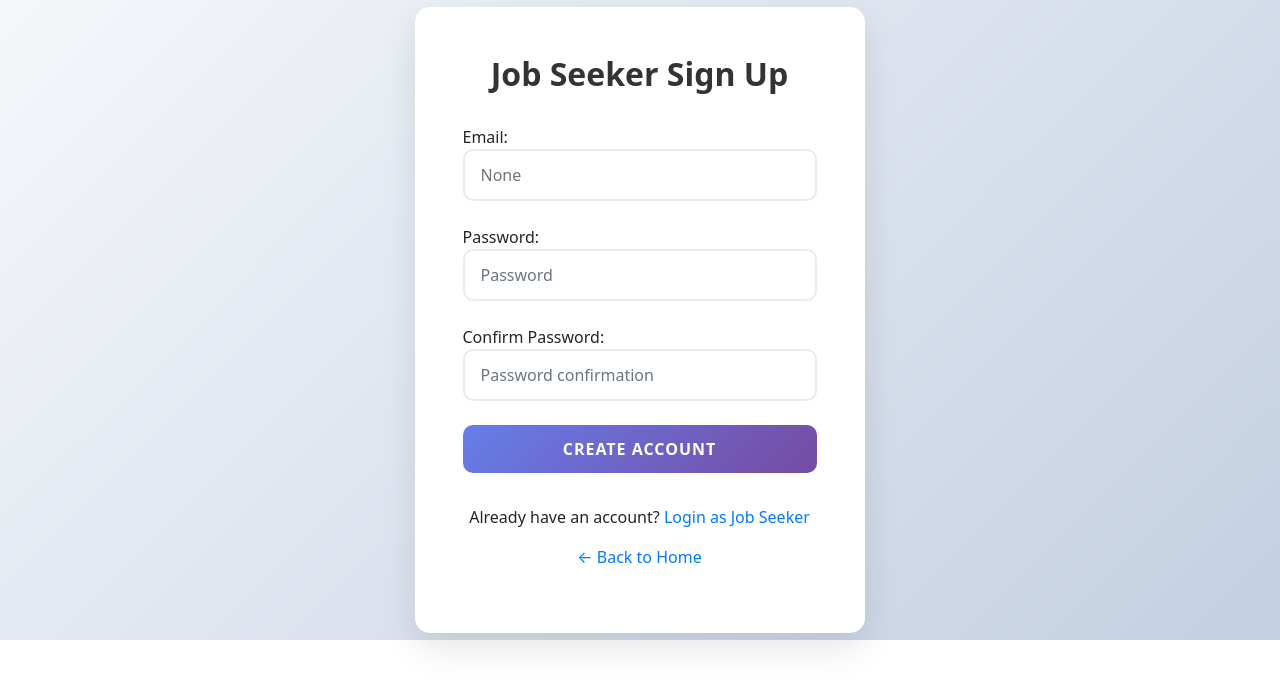
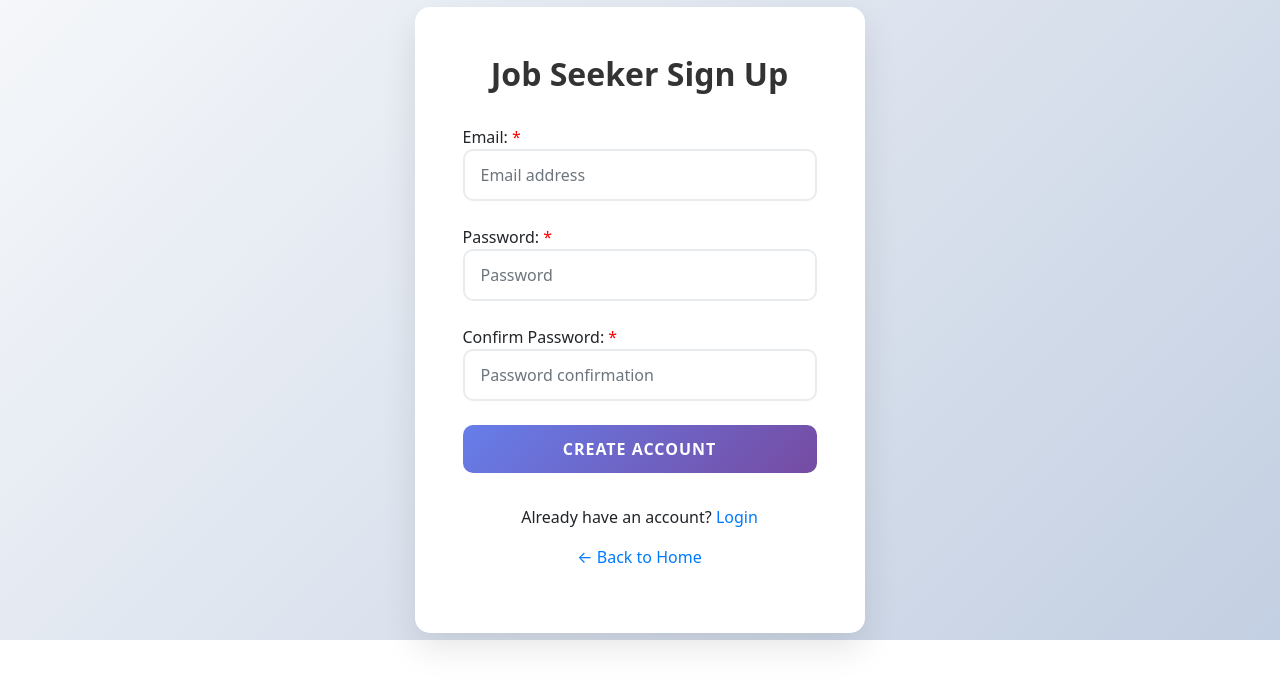
Before and after one commit to UZ9/CS2340JobFinder, a Django app: page /auth/signup/ in a window 1280 px wide. Shown: the part 62-749 px from the top of the page. Run offline with Django 5.2, Linux system fonts and the light colour scheme.

Commit message:
Authentication form tweaks, login redirect

```diff
--- a/jobfinder/authentication/forms.py
+++ b/jobfinder/authentication/forms.py
@@ -5,7 +5,7 @@
 
 
 class CustomUserCreationForm(UserCreationForm):
-    email = forms.EmailField(required=True)
+    email = forms.EmailField(required=True, widget=forms.TextInput(attrs={'placeholder': 'Email'}))
     user_type = forms.ChoiceField(choices=UserProfile.USER_TYPE_CHOICES, required=True)
 
     class Meta:
@@ -17,6 +17,8 @@
         # Remove the username field since we'll use email as username
         if 'username' in self.fields:
             del self.fields['username']
+
+        self.fields['email'].label = "Email address"
 
         # Add CSS classes for better styling
         for field_name, field in self.fields.items():
--- a/jobfinder/static/css/style.css
+++ b/jobfinder/static/css/style.css
@@ -319,3 +319,8 @@
         margin: 1rem;
     }
 }
+
+label.required::after {
+    content: ' *';
+    color: red;
+}
--- a/jobfinder/templates/authentication/login.html
+++ b/jobfinder/templates/authentication/login.html
@@ -44,7 +44,7 @@
 
                     <div class="auth-links">
                         <p>Don't have an account?
-                            <a href="{% url 'authentication:signup' %}?user_type={{ user_type }}">Sign up as {{ user_type_display }}</a>
+                            <a href="{% url 'authentication:signup' %}?user_type={{ user_type }}">Sign up</a>
                         </p>
                         <p>
                             <a href="{% url 'home:index' %}">← Back to Home</a>
--- a/jobfinder/templates/authentication/signup.html
+++ b/jobfinder/templates/authentication/signup.html
@@ -14,7 +14,7 @@
                         {% csrf_token %}
 
                         <div class="form-group">
-                            <label for="{{ form.email.id_for_label }}">Email:</label>
+                            <label class="required" for="{{ form.email.id_for_label }}">Email:</label>
                             {{ form.email }}
                             {% if form.email.errors %}
                                 <ul class="errorlist">
@@ -26,7 +26,7 @@
                         </div>
 
                         <div class="form-group">
-                            <label for="{{ form.password1.id_for_label }}">Password:</label>
+                            <label class="required" for="{{ form.password1.id_for_label }}">Password:</label>
                             {{ form.password1 }}
                             {% if form.password1.errors %}
                                 <ul class="errorlist">
@@ -38,7 +38,7 @@
                         </div>
 
                         <div class="form-group">
-                            <label for="{{ form.password2.id_for_label }}">Confirm Password:</label>
+                            <label class="required" for="{{ form.password2.id_for_label }}">Confirm Password:</label>
                             {{ form.password2 }}
                             {% if form.password2.errors %}
                                 <ul class="errorlist">
@@ -59,7 +59,7 @@
 
                     <div class="auth-links">
                         <p>Already have an account?
-                            <a href="{% url 'authentication:login' %}?user_type={{ user_type }}">Login as {{ user_type_display }}</a>
+                            <a href="{% url 'authentication:login' %}?user_type={{ user_type }}">Login</a>
                         </p>
                         <p>
                             <a href="{% url 'home:index' %}">← Back to Home</a>
```
Also changed, not shown: jobfinder/home/views.py (+6 -1 lines).
